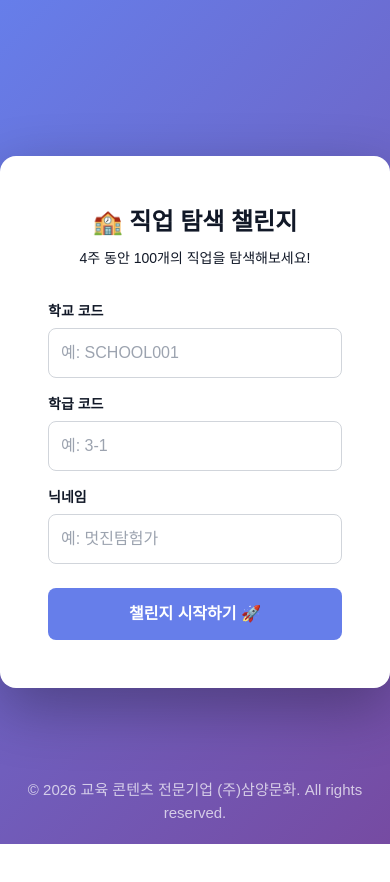
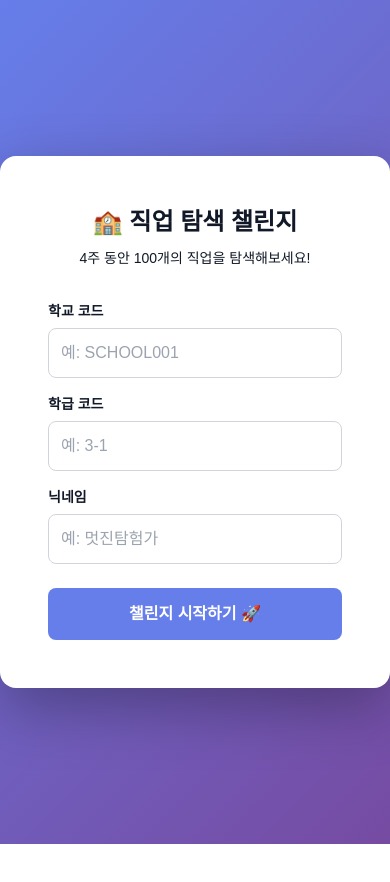
Before and after one commit to samyangmunhwa/career-quiz, a Next.js app: page / in a window 390 px wide. Shown: the top 882 px of the page. Before the commit the page ends 844 px from the top, so only its background shows below. Built offline with nearby package versions, Linux system fonts and the light colour scheme.

Commit message:
fix footer mobile display

```diff
--- a/app/layout.tsx
+++ b/app/layout.tsx
@@ -28,7 +28,15 @@ export default function RootLayout({
         className={`${geistSans.variable} ${geistMono.variable} antialiased`}
       >
                 {children}
-<footer style={{ textAlign: 'center', padding: '20px', fontSize: '15px', color: 'rgba(255,255,255,0.7)', position: 'fixed', bottom: 0, width: '100%', fontWeight: '500' }}>
+<footer style={{
+  textAlign: 'center',
+  padding: '16px',
+  fontSize: '14px',
+  color: 'rgba(255,255,255,0.7)',
+  width: '100%',
+  fontWeight: '500',
+  background: 'transparent'
+}}>
   © 2026 교육 콘텐츠 전문기업 (주)삼양문화. All rights reserved.
 </footer>
       </body>
```
